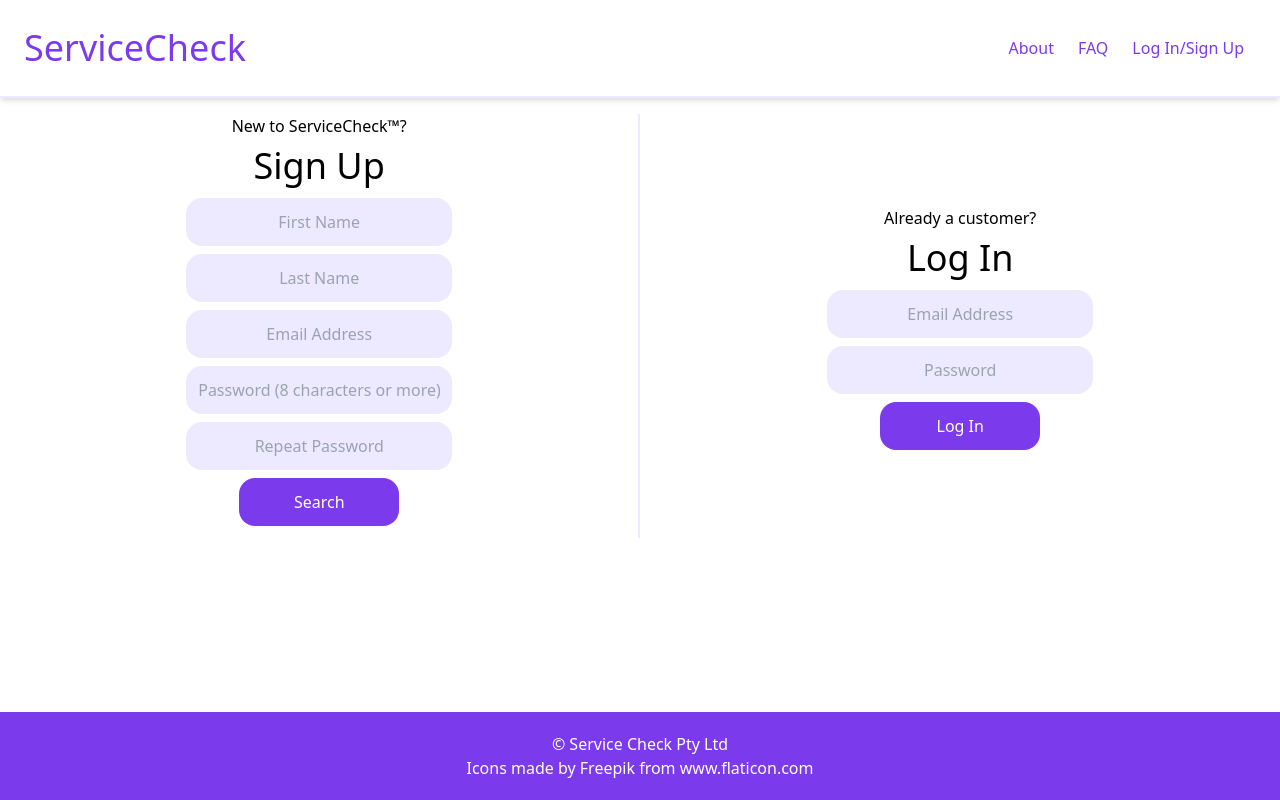
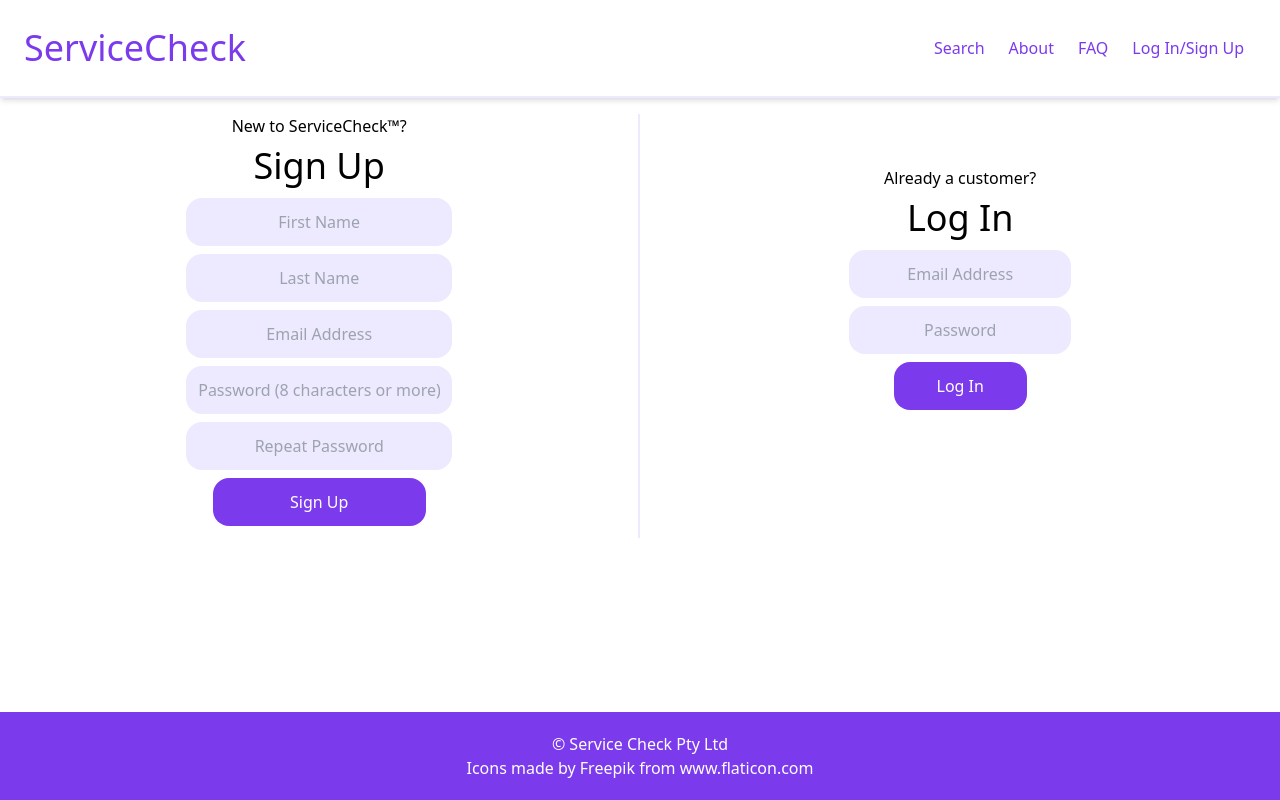
Before and after one commit to choonchy/service-check, a React (Create React App) app in the folder client/: page /login in a window 1280 px wide. Built offline with nearby package versions, Linux system fonts and the light colour scheme.

Commit message:
user login implimented

```diff
--- a/client/src/components/Navbar.js
+++ b/client/src/components/Navbar.js
@@ -1,7 +1,12 @@
 import React, { useState } from 'react';
+import Auth from '../utils/Auth';
 
 const Navbar = ({ currentPage, handlePageChange }) => {
 	const [isOpen, setisOpen] = useState(false);
+	const logout = (e) => {
+		e.preventDefault();
+		Auth.logout();
+	};
 
 	function handleClick() {
 		setisOpen(!isOpen);
@@ -37,7 +42,13 @@
 						: 'hidden'
 				} `}
 			>
-				<li className="flex flex-col md:flex-row text-purple-600">
+				<li className="flex flex-col md:flex-row text-purple-600 items-center">
+					<a
+						href="/vehicle-search"
+						className="m-1 p-2 hover:bg-purple-600 hover:text-white hover:shadow-inner duration-300 rounded-xl"
+					>
+						Search
+					</a>
 					<a
 						href="/about"
 						className="m-1 p-2 hover:bg-purple-600 hover:text-white hover:shadow-inner duration-300 rounded-xl"
@@ -50,12 +61,30 @@
 					>
 						FAQ
 					</a>
+					{Auth.loggedIn() ? (
+						<div className=" flex flex-col md:flex-row items-center">
+							<a
+								href="/profile"
+								className="m-1 p-2 hover:bg-purple-600 hover:text-white hover:shadow-inner duration-300 rounded-xl"
+							>
+								Profile
+							</a>
+							<a
+								href="/profile"
+								onClick={logout}
+								className="m-1 p-2 hover:bg-purple-600 hover:text-white hover:shadow-inner duration-300 rounded-xl"
+							>
+								Log Out
+							</a>
+						</div>
+					) : (
 						<a
 							href="/login"
 							className="m-1 p-2 hover:bg-purple-600 hover:text-white hover:shadow-inner duration-300 rounded-xl"
 						>
 							Log In/Sign Up
 						</a>
+					)}
 				</li>
 			</ul>
 		</nav>
--- a/client/src/components/UserLogIn.js
+++ b/client/src/components/UserLogIn.js
@@ -0,0 +1,89 @@
+import React, { useState } from 'react';
+import { useMutation } from '@apollo/client';
+import { LOGIN_USER } from '../utils/mutations';
+
+import Auth from '../utils/Auth';
+
+const UserLogIn = (props) => {
+	const [formState, setFormState] = useState({
+		email: '',
+		password: '',
+	});
+
+	const [login, { error, data }] = useMutation(LOGIN_USER);
+
+	const handleInputChange = (e) => {
+		const { name, value } = e.target;
+
+		setFormState({
+			...formState,
+			[name]: value,
+		});
+	};
+
+	const handleFormSubmit = async (e) => {
+		e.preventDefault();
+		console.log(formState);
+		try {
+			const { data } = await login({
+				variables: { email: formState.email, password: formState.password },
+			});
+
+			Auth.login(data.login.token);
+		} catch (e) {
+			console.error(e);
+		}
+
+		setFormState({
+			email: '',
+			password: '',
+		});
+	};
+
+	return (
+		<div className="flex mb-20 flex-col w-10/12 md:5/12 items-center justify-center">
+			{data ? (
+				<p className="my-4 text-center p-2 bg-green-100 text-green-600 rounded-xl">
+					Logged in successfully!
+				</p>
+			) : (
+				<form className="flex flex-col w-10/12 md:5/12 items-center justify-center">
+					<p classname="text-purple-600 mt-4">Already a customer?</p>
+					<h2 className="text-4xl m-2">Log In</h2>
+					{error ? (
+						<p className="my-4 text-center p-2 bg-red-100 text-red-600 rounded-xl">
+							{error.message}
+						</p>
+					) : (
+						''
+					)}
+					<input
+						className="w-11/12 md:w-5/12 bg-purple-100 rounded-2xl text-center p-3 m-1"
+						value={formState.email}
+						name="email"
+						onChange={handleInputChange}
+						type="email"
+						placeholder="Email Address"
+					/>
+					<input
+						className="w-11/12 md:w-5/12 bg-purple-100 rounded-2xl text-center p-3 m-1"
+						value={formState.password}
+						name="password"
+						onChange={handleInputChange}
+						type="password"
+						placeholder="Password"
+					/>
+					<button
+						type="button"
+						onClick={handleFormSubmit}
+						className="bg-purple-600 rounded-2xl w-6/12 md:w-3/12 p-3 m-1 text-white"
+					>
+						Log In
+					</button>
+				</form>
+			)}
+		</div>
+	);
+};
+
+export default UserLogIn;
--- a/client/src/components/UserSignUp.js
+++ b/client/src/components/UserSignUp.js
@@ -3,7 +3,7 @@
 import { useMutation } from '@apollo/client';
 import { ADD_USER } from '../utils/mutations';
 
-import Auth from '../utils/auth';
+import Auth from '../utils/Auth';
 
 const UserSignUp = () => {
 	const [formState, setFormState] = useState({
@@ -27,6 +27,7 @@
 		e.preventDefault();
 		console.log(formState);
 
+		if (formState.password === formState.duplicatePassword) {
 			try {
 				const { data } = await addUser({
 					variables: {
@@ -41,6 +42,7 @@
 				Auth.login(data.addUser.token);
 			} catch (e) {
 				console.error(e);
+			}
 		}
 	};
 	return (
@@ -87,13 +89,19 @@
 				type="password"
 				placeholder="Repeat Password"
 			/>
+			{formState.password !== formState.duplicatePassword ? (
+				<p className="bg-red-100 text-center rounded-2xl w-6/12 md:w-4/12 p-3 m-1 text-red-600">
+					Passwords must match!
+				</p>
+			) : (
 				<button
 					type="button"
 					onClick={handleFormSubmit}
-				className="bg-purple-600 rounded-2xl w-6/12 md:w-3/12 p-3 m-1 text-white"
+					className="bg-purple-600 rounded-2xl w-6/12 md:w-4/12 p-3 m-1 text-white"
 				>
-				Search
+					Sign Up
 				</button>
+			)}
 		</form>
 	);
 };
--- a/client/src/pages/LogIn.js
+++ b/client/src/pages/LogIn.js
@@ -1,83 +1,13 @@
 import React, { useState } from 'react';
 import UserSignUp from '../components/UserSignUp';
+import UserLogIn from '../components/UserLogIn';
 
 function LogIn() {
-	const [email, setEmail] = useState('');
-	const [firstName, setFirstName] = useState('');
-	const [lastName, setLastName] = useState('');
-	const [password, setPassword] = useState('');
-	const [duplicatePassword, setDuplicatePassword] = useState('');
-	const [loginEmail, setLoginEmail] = useState('');
-	const [loginPassword, setLoginPassword] = useState('');
-
-	const handleInputChange = (e) => {
-		const { name, value } = e.target;
-
-		// eslint-disable-next-line default-case
-		if (name === 'email') {
-			return setEmail(value);
-		}
-		if (name === 'firstName') {
-			return setFirstName(value);
-		}
-		if (name === 'lastName') {
-			return setLastName(value);
-		}
-		if (name === 'password') {
-			return setPassword(value);
-		}
-		if (name === 'duplicatePassword') {
-			return setDuplicatePassword(value);
-		}
-		if (name === 'loginEmail') {
-			return setLoginEmail(value);
-		}
-		if (name === 'loginPassword') {
-			return setLoginPassword(value);
-		}
-	};
-
-	const handleFormSubmit = (e) => {
-		e.preventDefault();
-		alert('Submitted successfully!');
-		setEmail('');
-		setFirstName('');
-		setLastName('');
-		setPassword('');
-		setDuplicatePassword('');
-	};
-
 	return (
 		<div>
 			<div className="flex flex-col md:flex-row w-window items-center justify-center mt-4">
 				<UserSignUp />
-				<form className="flex flex-col w-10/12 md:5/12 items-center justify-center">
-					<p classname="text-purple-600 mt-4">Already a customer?</p>
-					<h2 className="text-4xl m-2">Log In</h2>
-					<input
-						className="w-11/12 md:w-5/12 bg-purple-100 rounded-2xl text-center p-3 m-1"
-						value={loginEmail}
-						name="loginEmail"
-						onChange={handleInputChange}
-						type="text"
-						placeholder="Email Address"
-					/>
-					<input
-						className="w-11/12 md:w-5/12 bg-purple-100 rounded-2xl text-center p-3 m-1"
-						value={loginPassword}
-						name="loginPassword"
-						onChange={handleInputChange}
-						type="text"
-						placeholder="Password"
-					/>
-					<button
-						type="button"
-						onClick={handleFormSubmit}
-						className="bg-purple-600 rounded-2xl w-6/12 md:w-3/12 p-3 m-1 text-white"
-					>
-						Log In
-					</button>
-				</form>
+				<UserLogIn />
 			</div>
 		</div>
 	);
--- a/client/src/utils/mutations.js
+++ b/client/src/utils/mutations.js
@@ -6,7 +6,7 @@
 			token
 			user {
 				_id
-				username
+				fullName
 			}
 		}
 	}
```
Lines whose indentation alone changed are shown as unchanged.
